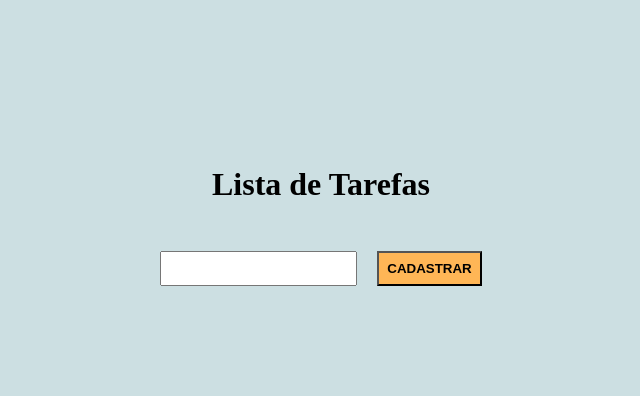
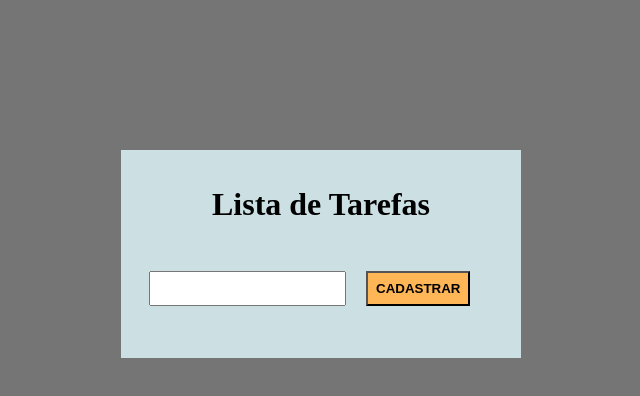
Before and after one commit to JeffDie/exercicio_frontend, a plain HTML site: page index.html in a window 1280 px wide. Shown: the whole page, without its empty margins (319-959 px from the left). Drawn offline with nearby package versions, Linux system fonts and the light colour scheme.

Commit message:
mudando o design e arrumando problema que ia dar pelo tamanho do container

```diff
--- a/index.html
+++ b/index.html
@@ -7,6 +7,7 @@
     <link rel="stylesheet" href="main.css">
 </head>
 <body>
+    <div class="container">
         <header>
             <h1>Lista de Tarefas</h1>
         </header>
@@ -14,7 +15,6 @@
             <input type="text" id="tarefa-nova" required />
             <button type="submit" id="botao-adicionar-tarefa" title="Cadastrar">Cadastrar</button>
         </form>
-    <div class="container">
         <ul>
 
         </ul>
--- a/main.css
+++ b/main.css
@@ -5,14 +5,15 @@
 }
 
 body{
-    background-color: rgb(204, 223, 226);
+    background-color: rgb(117, 117, 117);
     margin-top: 150px;
 }
 
 .container{
-    max-width: 120px;
-    width: 100%;
+    padding: 20px;
+    width: 400px;
     margin: 0 auto;
+    background-color: rgb(204, 223, 226);
 }
 
 header{
@@ -23,7 +24,7 @@ header{
 
 form{
     padding: 24px 0;
-    text-align: center;
+    display: inline-block;
 }
 
 input, button{
@@ -44,7 +45,7 @@ button:hover{
 }
 
 ul{
-    display: flex;
+    display: inline-block;
     justify-content: center;
     flex-wrap:wrap;
 }
```
